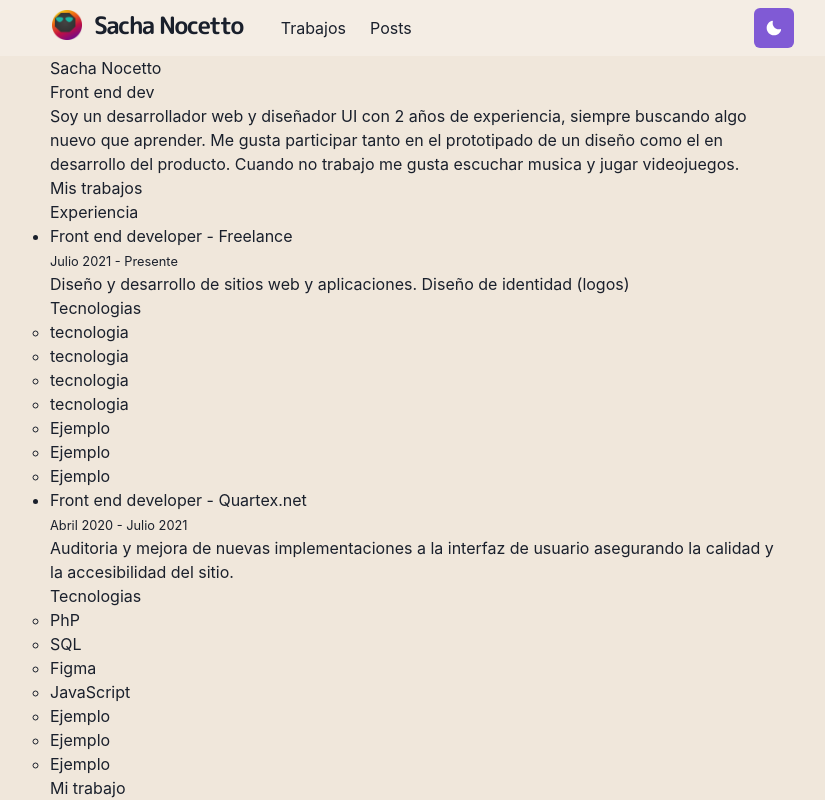
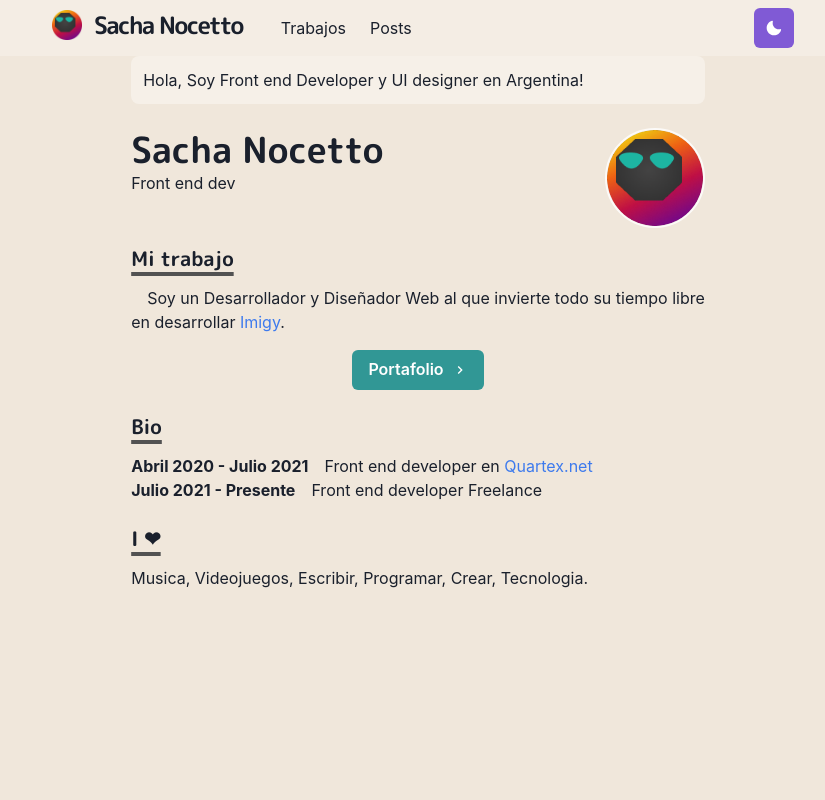
Before and after one commit to lorddesert/my-portfolio, a Next.js app: page / in a window 1280 px wide. Shown: the top 800 px of the page, without its empty margins (222-1047 px from the left). Built offline with nearby package versions, Linux system fonts and the light colour scheme.

Commit message:
add info

```diff
--- a/pages/index.js
+++ b/pages/index.js
@@ -1,14 +1,100 @@
+import NextLink from 'next/link'
+import Layout from '../components/layouts/article'
 
+import {
+ Box,
+ Button,
+ Heading,
+ Container,
+ Image,
+ useColorModeValue,
+ Link
+} from '@chakra-ui/react'
+import Section from '../components/section'
+import Paragraph from '../components/paragraph'
+import { ChevronRightIcon } from '@chakra-ui/icons'
+import { BioSection, BioYear } from '../components/bio'
 
 const Page = () => {
-    return <>
-    <section className="bio">
-        <hgroup>
-            <h1>Sacha Nocetto</h1>
-            <h2>Front end dev</h2>
-        </hgroup>
+ return (
+  <Layout>
+   <Container className="bio">
+    <Box
+     borderRadius="lg"
+     bg={useColorModeValue('whiteAlpha.500', 'whiteAlpha.200')}
+     p={3}
+     mb={6}
+    >
+     Hola, Soy Front end Developer y UI designer en Argentina!
+    </Box>
+    <Box display={{ md: 'flex' }}>
+     <Box flexGrow={1}>
+      <Heading>Sacha Nocetto</Heading>
+      <p>Front end dev</p>
+     </Box>
+     <Box flexShrink={0} mt={{ base: 4, md: 0 }} ml={{ md: 6 }} align="center">
+      <Image
+       borderColor="whiteAlpha.800"
+       borderWidth={2}
+       borderStyle="solid"
+       maxWidth="100px"
+       display="inline-block"
+       borderRadius="full"
+       src="/images/logo.png"
+       alt="Imagen de perfil"
+      />
+     </Box>
+    </Box>
 
-        <p>Soy un desarrollador web y diseñador UI con 2 años de experiencia, siempre buscando algo nuevo que aprender. Me gusta participar tanto en el prototipado de un diseño como el en desarrollo del producto. Cuando no trabajo me gusta escuchar musica y jugar videojuegos.</p>
+    <Section delay={0.1}>
+     <Heading as="h3" variant="section-title">
+      Mi trabajo
+     </Heading>
+     <Paragraph>
+      Soy un Desarrollador y Diseñador Web al que invierte todo su tiempo libre
+      en desarrollar {''}
+      <NextLink href="/trabajos/imigy">
+       <Link>Imigy</Link>
+      </NextLink>
+      .{' '}
+     </Paragraph>
+     <Box align="center" my={4}>
+      <NextLink href="/trabajos">
+       <Button rightIcon={<ChevronRightIcon />} colorScheme="teal">
+        Portafolio
+       </Button>
+      </NextLink>
+     </Box>
+    </Section>
+
+    <Section delay={0.2}>
+     <Heading as="h3" variant="section-title">
+      Bio
+     </Heading>
+     <BioSection>
+      <BioYear>Abril 2020 - Julio 2021</BioYear>
+      Front end developer en
+      <NextLink href="https://quartex.net">
+       <Link> Quartex.net</Link>
+      </NextLink>
+     </BioSection>
+     <BioSection>
+      <BioYear>Julio 2021 - Presente</BioYear>
+      Front end developer Freelance
+     </BioSection>
+    </Section>
+    <Section>
+     <Heading as="h3" variant="section-title">
+      I ❤
+     </Heading>
+     Musica, Videojuegos, Escribir, Programar, Crear, Tecnologia.
+    </Section>
+   </Container>
+  </Layout>
+ )
+
+ {
+  /* <p>Soy un desarrollador web y diseñador UI con 2 años de experiencia, siempre buscando algo nuevo que aprender. Me gusta participar tanto en el prototipado de un diseño como el en desarrollo del producto. Cuando no trabajo me gusta escuchar musica y jugar videojuegos.</p>
         <button>Mis trabajos</button>
     </section>
 
@@ -108,7 +194,6 @@ const Page = () => {
         </ul>
     </section>
 
-    {/* Cuando ponerlo? */}
     <section className="snippets">
         <h2>Mis ultimos snippets</h2>
         <ul>
@@ -118,6 +203,8 @@ const Page = () => {
         </ul>
     </section>
     </>
+    */
+ }
 }
 
 export default Page
```
